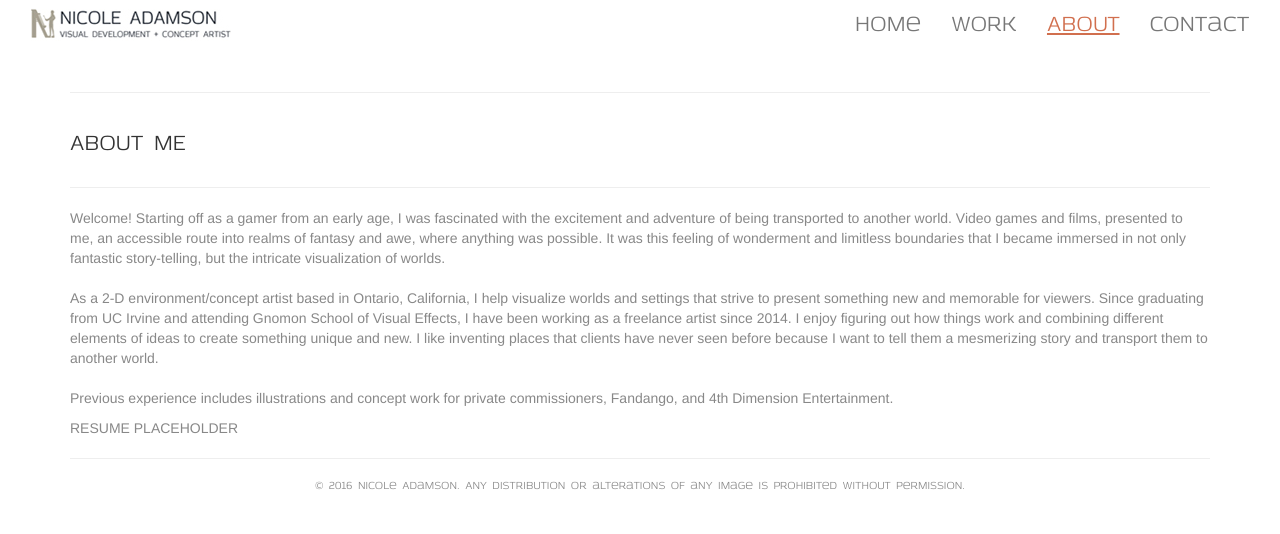
After one commit to ericjaychi/n-adamson, a PHP site: page /about.html in a window 1280 px wide. The commit adds this page. Shown: the top 534 px of the page. Run offline with PHP 8.4, Linux system fonts and the light colour scheme; some libraries are stand-ins or nearby versions.

Commit message:
Implement About page

```diff
--- /dev/null
+++ b/web/content/about.html
@@ -0,0 +1,79 @@
+<!DOCTYPE html>
+<html xmlns="http://www.w3.org/1999/xhtml">
+<head>
+	<meta charset="UTF-8">
+	<meta name="viewport" content="width=device-width, initial-scale=1.0">
+
+	<title>Nicole Adamson</title>
+
+	<!-- FAVICON -->
+	<link rel="icon" type="image/jpg" href="images/favicon-gray.jpg">
+
+	<!-- TODO: Add different browser support. -->
+
+	<!-- CSS -->
+	<link rel="stylesheet" type="text/css" href="https://cdnjs.cloudflare.com/ajax/libs/twitter-bootstrap/3.3.5/css/bootstrap.min.css" />
+
+	<!-- Custom CSS -->
+	<link rel="stylesheet" type="text/css" href="css/style.css">
+</head>
+
+<body>
+<nav class="navbar navbar-default navigation">
+	<div class="container-fluid">
+		<div class="navbar-header">
+			<button type="button" class="navbar-toggle" data-toggle="collapse" data-target="#myNavbar">
+				<span class="icon-bar"></span>
+				<span class="icon-bar"></span>
+				<span class="icon-bar"></span>
+			</button>
+			<div class="container-fluid">
+				<a href="index.html">
+					<img src="images/logo.jpg">
+				</a>
+			</div>
+		</div>
+		<div class="collapse navbar-collapse" id="myNavbar">
+			<ul class="nav navbar-nav navbar-right" id="navigation">
+				<li><a href="index.html">Home</a></li>
+				<li><a href="#">Work</a></li>
+				<li class="current-menu-item"><a href="about.html">About</a></li>
+				<li><a href="#">Contact</a></li>
+			</ul>
+		</div>
+	</div>
+</nav>
+<div class="main">
+	<div class="container">
+		<hr><div class="row">
+		<div class="col-md-12">
+			<h1 class="navigation">ABOUT ME</h1>
+		</div>
+	</div><hr>
+	</div>
+	<div class="container">
+		<div class="row">
+			<div class="col-md-12">
+				<p>
+					Welcome! Starting off as a gamer from an early age, I was fascinated with the excitement and adventure of being transported to another world. Video games and films, presented to me, an accessible route into realms of fantasy and awe, where anything was possible. It was this feeling of wonderment and limitless boundaries that I became immersed in not only fantastic story-telling, but the intricate visualization of worlds.<br><br>
+					As a 2-D environment/concept artist based in Ontario, California, I help visualize worlds and settings that strive to present something new and memorable for viewers. Since graduating from UC Irvine and attending Gnomon School of Visual Effects, I have been working as a freelance artist since 2014. I enjoy figuring out how things work and combining different elements of ideas to create something unique and new. I like inventing places that clients have never seen before because I want to tell them a mesmerizing story and transport them to another world.<br><br>
+					Previous experience includes illustrations and concept work for private commissioners, Fandango, and 4th Dimension Entertainment.
+				</p>
+				<!-- TODO Add resume view capabilities with PDF.js. -->
+				<a href="#">RESUME PLACEHOLDER</a>
+			</div>
+		</div><hr>
+	</div>
+	<div class="container">
+		<div class="row">
+			<div class="col-md-12">
+				<p class="copyright">© 2016 Nicole Adamson. Any distribution or alterations of any image is prohibited without permission.</p>
+			</div>
+		</div>
+	</div>
+</div>
+
+<script src="https://code.jquery.com/jquery-2.1.3.min.js"></script>
+<script src="http://maxcdn.bootstrapcdn.com/bootstrap/3.3.1/js/bootstrap.min.js"></script>
+</body>
+</html>
--- a/web/content/css/style.css
+++ b/web/content/css/style.css
@@ -6,7 +6,6 @@
 .copyright {
 	font-size: 11px;
 	text-align: center;
-	color: #888888;
 	font-family: "azoftSans", sans-serif;
 }
 
@@ -25,8 +24,16 @@
 	width: 100%
 }
 
+.main a {
+	color: #888888;
+}
+
 .main img {
 	margin: auto;
+}
+
+.main p {
+	color: #888888;
 }
 
 .navigation {
--- a/web/content/index.html
+++ b/web/content/index.html
@@ -37,7 +37,7 @@
 					<ul class="nav navbar-nav navbar-right" id="navigation">
 						<li class="current-menu-item"><a href="#">Home</a></li>
 						<li><a href="#">Work</a></li>
-					<li><a href="#">About</a></li>
+						<li><a href="about.html">About</a></li>
 						<li><a href="#">Contact</a></li>
 					</ul>
 				</div>
@@ -54,8 +54,8 @@
 			<div class="container">
 				<div class="row">
 					<div class="col-md-12">
-					<p class="copyright">© 2016 Nicole Adamson.  Any distribution or alterations of any image is prohibited without permission.</p>
-				</div>
+						<p class="copyright">© 2016 Nicole Adamson. Any distribution or alterations of any image is prohibited without permission.</p>
+					</d`iv>
 				</div>
 			</div>
 		</div>
```
Lines whose indentation alone changed are shown as unchanged.
